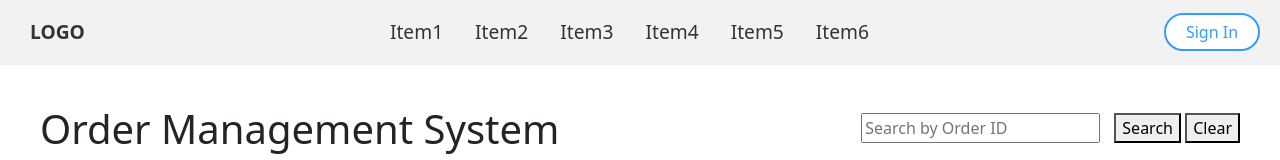
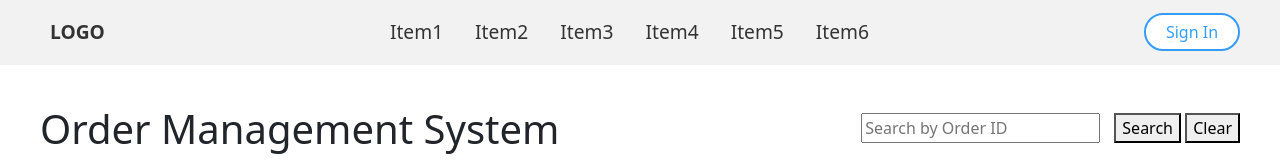
Before and after one commit to Akshat143/Order-managment-system, a React (Create React App) app: page / in a window 1280 px wide. Shown: the top 160 px of the page. Built offline with nearby package versions, Linux system fonts and the light colour scheme; no server answers.

Commit message:
button formatting

```diff
--- a/src/components/navbar.css
+++ b/src/components/navbar.css
@@ -9,7 +9,7 @@
   .logo {
     font-weight: bold;
     font-size: 1.6rem;
-    margin-left: 20px;
+    margin-left: 40px;
     padding: 10px;
     font-weight: bold;
     text-decoration: none;
@@ -31,7 +31,7 @@
   .signin-btn,
   .user-btn,
   .notification-btn {
-    margin-right: 20px;
+    margin-right: 40px;
     text-decoration: none;
     color: #333;
   }
```
